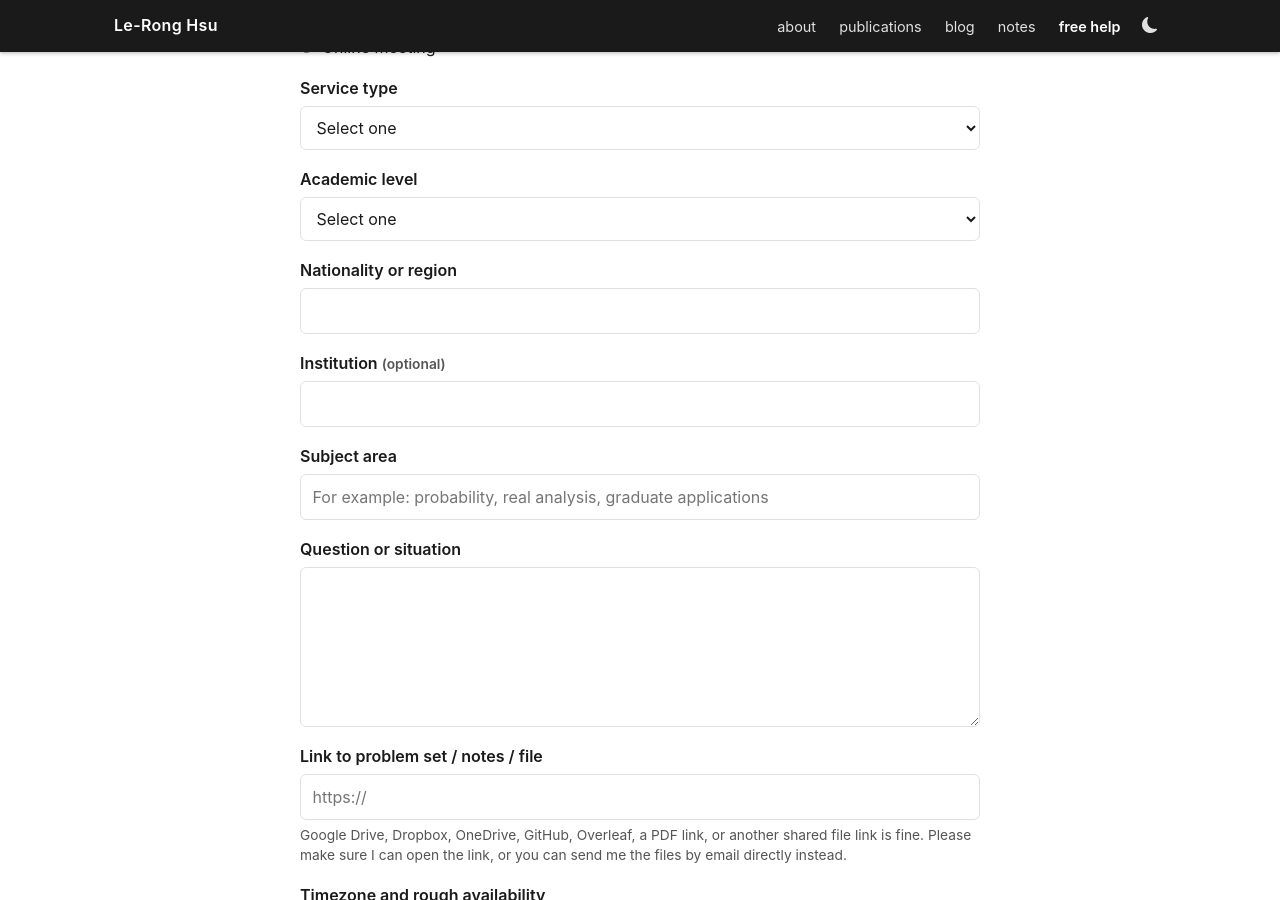
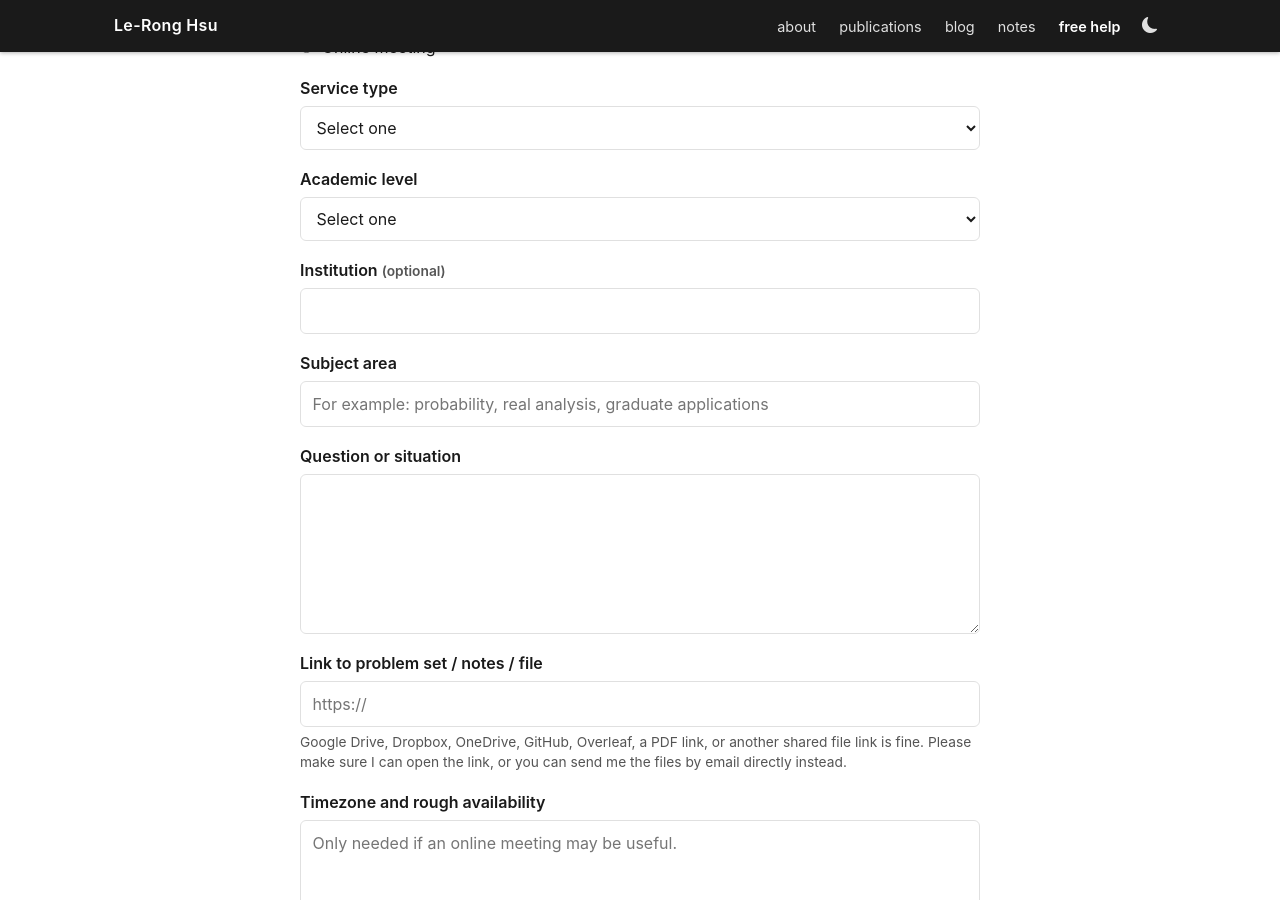
Before and after one commit to levi-hsu/levi-hsu.github.io, a Jekyll site: the page built from _pages/office-hours-apply.html, in a window 1280 px wide and 900 px high, scrolled down 442 px. Built offline with Jekyll 4.4.1, drawn with Linux system fonts in a browser that asks for light colours.

Commit message:
20260602-18

```diff
--- a/_pages/office-hours-apply.html
+++ b/_pages/office-hours-apply.html
@@ -85,10 +85,10 @@ permalink: /free-help/apply/
       </select>
     </div>
 
-    <div class="form-field">
+    <!-- <div class="form-field">
       <label for="region"><span data-lang-panel="en">Nationality or region</span><span data-lang-panel="zh" hidden>國籍或所在地區</span></label>
       <input id="region" name="nationality_or_region" type="text" autocomplete="country-name" required>
-    </div>
+    </div> -->
 
     <div class="form-field">
       <label for="institution"><span data-lang-panel="en">Institution <span class="field-note">(optional)</span></span><span data-lang-panel="zh" hidden>學校或機構 <span class="field-note">（選填）</span></span></label>
```
Also changed, not shown: 3 other files.
